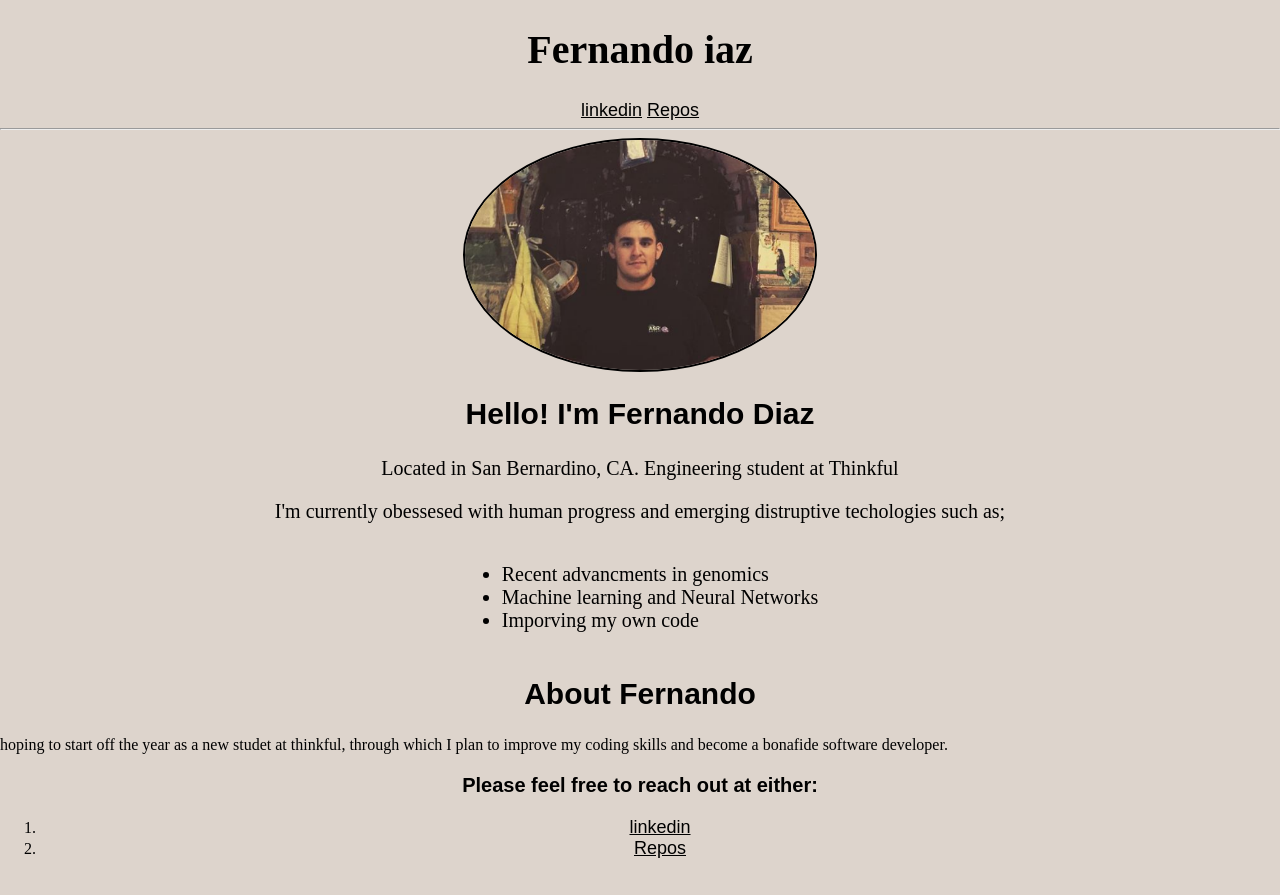
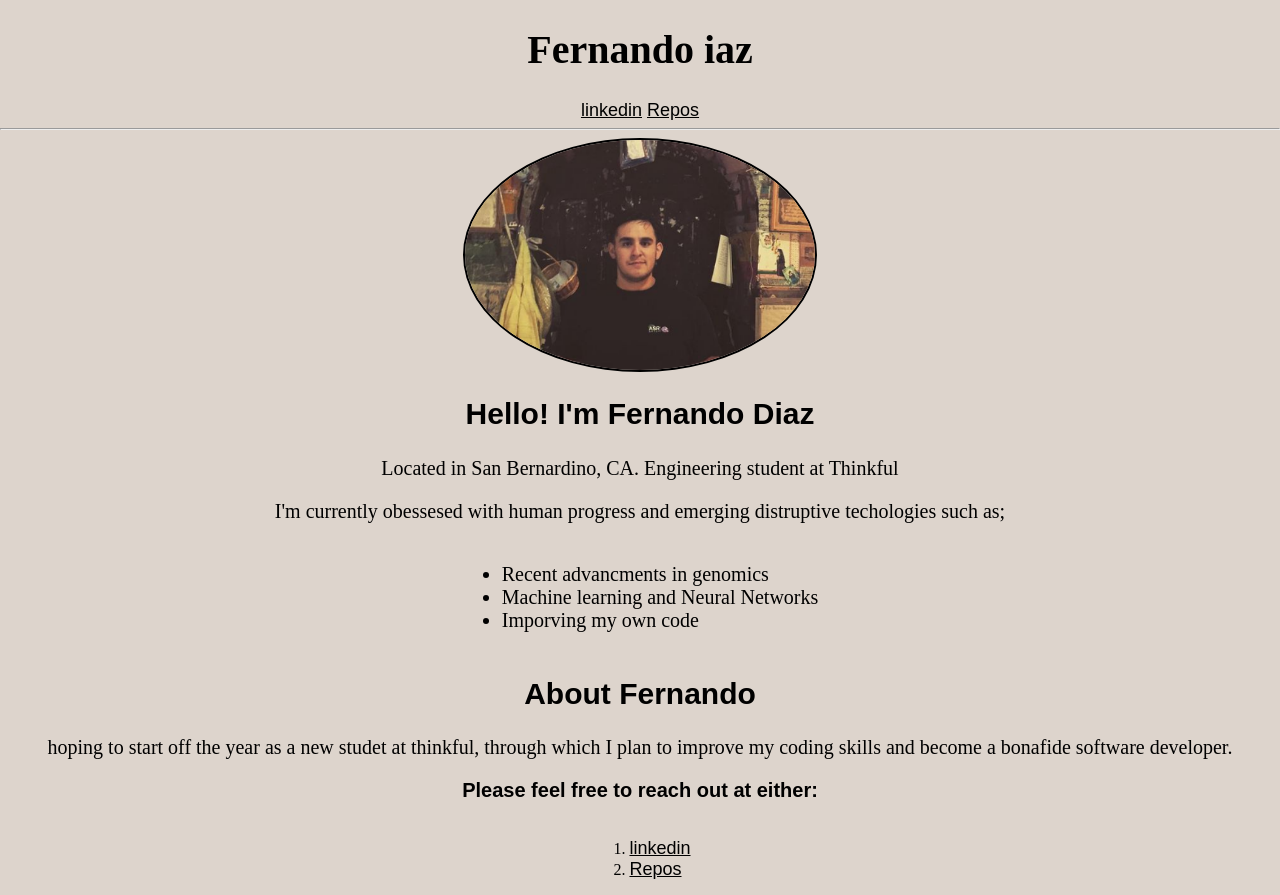
Before and after one commit to NandoDz/Portfolio, a plain HTML site: page index.html in a window 1280 px wide. Drawn offline with nearby package versions, Linux system fonts and the light colour scheme.

Commit message:
Update style.css

```diff
--- a/style.css
+++ b/style.css
@@ -46,12 +46,16 @@ ul{
   display: inline-block;
   text-align: left;
 }
+ol{
+  display: inline-block;
+  text-align: left;
+}
 footer{
   text-align: center;
 }
 
 /* the "top" class handles most of the text and a list */
-.top{
+.top, .bottom{
   text-align: center;
   font-size: 20px;
 }
```
